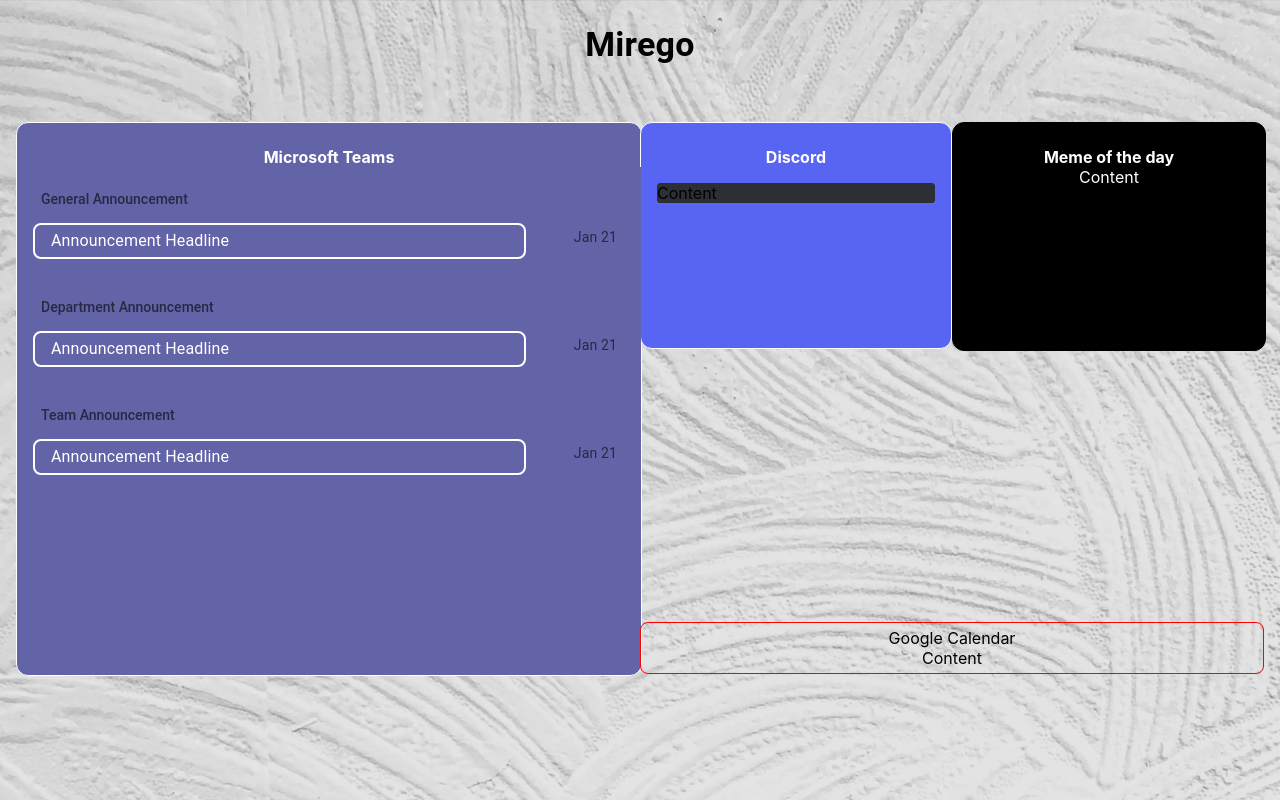
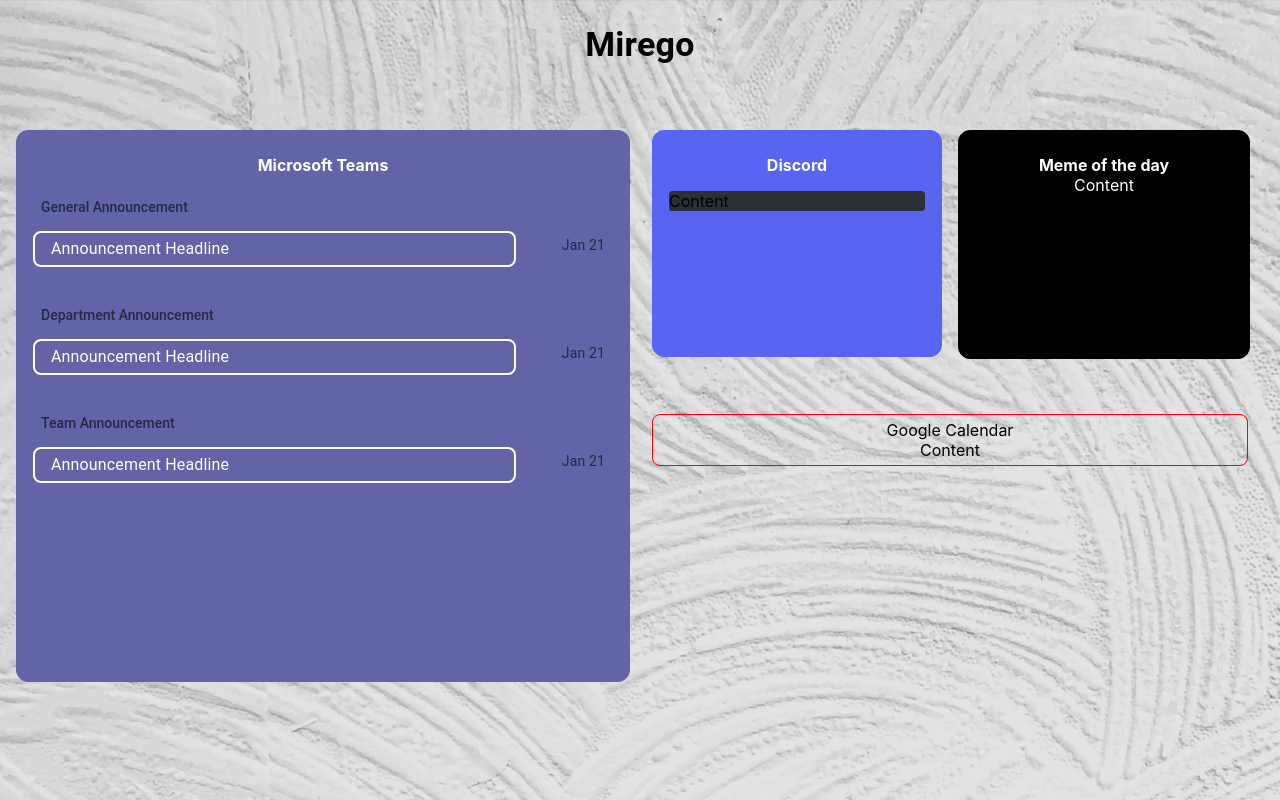
Before and after one commit to Whitewolf04/ConUHacks_Broadcast_Web, a React (Create React App) app in the folder src/front/conuhacks/: page / in a window 1280 px wide. Built offline with nearby package versions, Linux system fonts and the light colour scheme.

Commit message:
Added spacing between divs

```diff
--- a/src/front/conuhacks/src/App.js
+++ b/src/front/conuhacks/src/App.js
@@ -35,23 +35,23 @@
           <Header />
         </Box>
         <Box sx={{ p: 2 }}>
-          <Grid container direction={'row'} justifyContent={'space-between'}>
-            <Grid item lg={6}>
+          <Grid container direction={'row'} justifyContent={'space-evenly'} columnSpacing={1}>
+            <Grid item lg={6} md={8} xs={12} height='fit-content' sx={{p:1}}>
               {/* Grid Big Left (MSTeams) */}
               <MSTeams />
             </Grid>
-            <Grid container direction={'column'} justifyContent={'space-between'} lg={6}>
+            <Grid container direction={'column'} justifyContent={'space-between'} alignItems={'stretch'} lg={6} md={4} sx={{pl: 1, pr: 1}}>
               <Grid container direction={'row'} justifyContent={'space-between'} height='fit-content'>
-                <Grid item lg={6} height='100%'>
+                <Grid item lg={6} xs={12} sx={{p:1}}>
                   {/* Grid Small Upper left (Discord) */}
                   <Discord></Discord>
                 </Grid>
-                <Grid item lg={6} height='max-height'>
+                <Grid item lg={6} xs={12} sx={{p:1}}>
                   {/* Grid Small Upper Right (Entertainment) */}
                   <Entertainment></Entertainment>
                 </Grid>
               </Grid>
-              <Grid item>
+              <Grid item xs={12} md={6} sx={{p:1}}>
                 <GoogleCalendar></GoogleCalendar>
               </Grid>
             </Grid>
--- a/src/front/conuhacks/src/Components/Discord.js
+++ b/src/front/conuhacks/src/Components/Discord.js
@@ -17,7 +17,7 @@
         return (
             <Box sx={{
                 border: 1,
-                borderColor: 'white',
+                borderColor: '#5865F2',
                 borderRadius: 3,
                 width: '100 %',
                 height: '100 %',
--- a/src/front/conuhacks/src/Components/MSTeams.js
+++ b/src/front/conuhacks/src/Components/MSTeams.js
@@ -94,7 +94,7 @@
         return (
             <Box sx={{
                 border: 1,
-                borderColor: 'white',
+                borderColor: '#6264A7',
                 borderRadius: 3,
                 width: '100%',
                 height: '100%',
```
